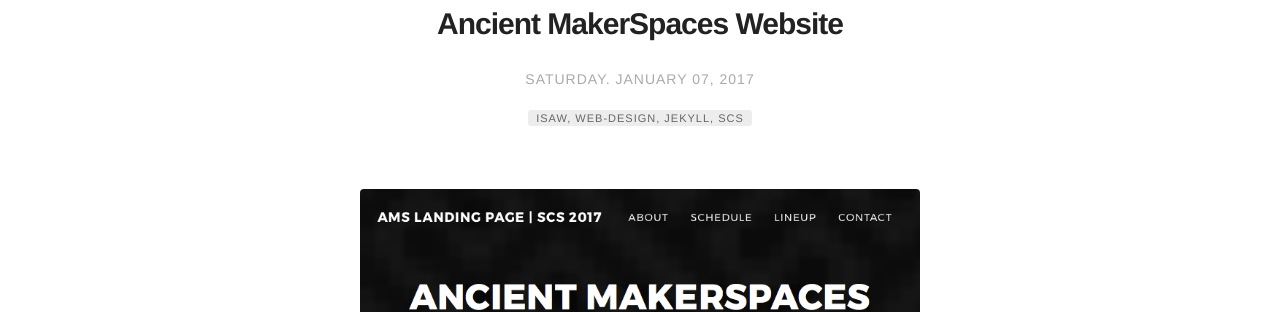
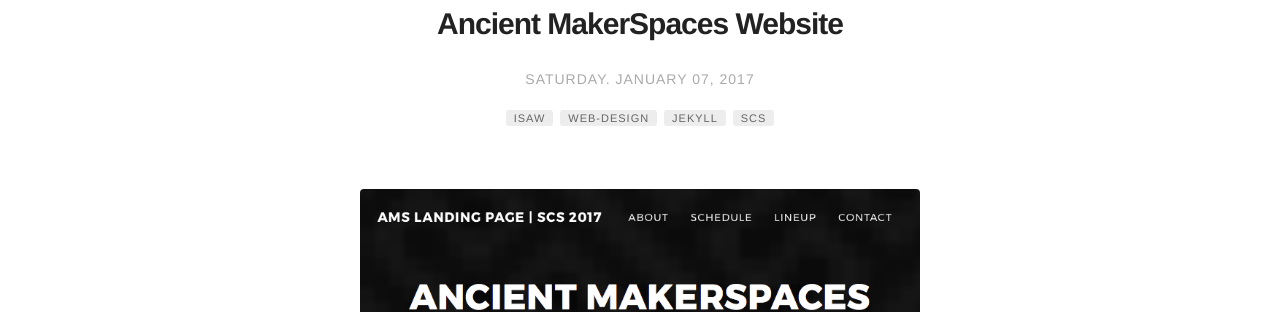
Before and after one commit to diyclassics/diyclassics.github.io, a Jekyll site: the page built from _posts/2017-01-07-ams-website.md, in a window 1280 px wide. Shown: the part 143-455 px from the top of the page. Built offline with Jekyll 4.4.1, drawn with Linux system fonts in a browser that asks for light colours.

```diff
--- a/_posts/2017-01-07-ams-website.md
+++ b/_posts/2017-01-07-ams-website.md
@@ -2,7 +2,11 @@
 title: "Ancient MakerSpaces Website"
 layout: post
 date: 2017-01-07 22:10
-tag: isaw, web-design, jekyll, scs
+tag:
+- isaw
+- web-design
+- jekyll
+- scs
 image: /assets/images/jekyll-logo-light-solid.png
 headerImage: false
 projects: true
```
